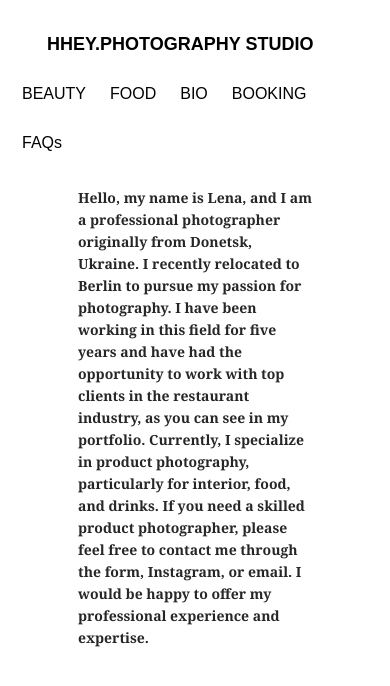
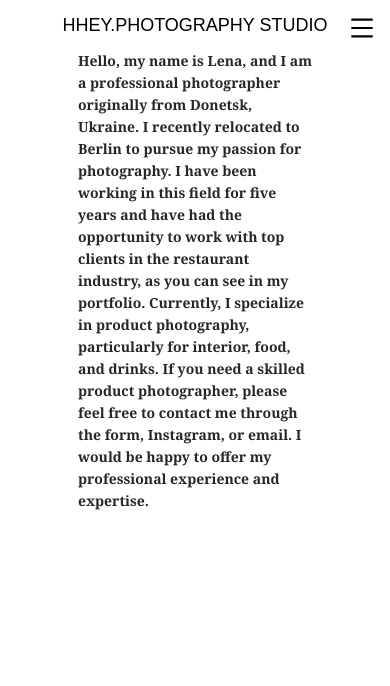
Before and after one commit to AlexLeonkov/nextportfolio2, a Next.js app: page /info in a window 390 px wide. Shown: the top 686 px of the page. Built offline with nearby package versions, Linux system fonts and the light colour scheme; a web font is replaced by a local one.

Commit message:
header mobile

```diff
--- a/src/components/Header.js
+++ b/src/components/Header.js
@@ -1,8 +1,17 @@
-import React from "react";
+import React, { useEffect, useState } from "react";
 import Link from "next/link";
 import styles from "./Header.module.css";
+import HeaderMobile from "./HeaderMobile/HeaderMobile";
 function Header() {
-  return (
+  const [isMobile, setIsMobile] = useState(false);
+
+  useEffect(() => {
+    window.innerWidth <= 500 ? setIsMobile(true) : setIsMobile(false);
+  }, []);
+
+  return isMobile ? (
+    <HeaderMobile />
+  ) : (
     <div className={styles.header}>
       <div className={styles.header_left}>
         <Link className={styles.logo} href="/">
--- /dev/null
+++ b/src/components/HeaderMobile/HeaderMobile.js
@@ -0,0 +1,62 @@
+import Link from "next/link";
+import React, { useState } from "react";
+import styles from "./HeaderMobile.module.css";
+import { MenuOutlined, CloseOutlined } from "@ant-design/icons";
+function HeaderMobile() {
+  const [menuOpen, setMenuOpen] = useState(false);
+
+  function handleMenuToggle() {
+    setMenuOpen(!menuOpen);
+  }
+
+  function handleCloseClick() {
+    setMenuOpen(false);
+  }
+
+  return (
+    <>
+      <header className={styles.header}>
+        <Link href="/">HHEY.PHOTOGRAPHY STUDIO</Link>
+
+        {!menuOpen && (
+          <MenuOutlined
+            className={styles.menuButton}
+            onClick={handleMenuToggle}
+          />
+        )}
+      </header>
+
+      <div
+        id="myNav"
+        className={`${styles.overlay} ${menuOpen ? styles.open : ""}`}
+      >
+        <CloseOutlined
+          className={styles.menuButton}
+          onClick={handleMenuToggle}
+          style={{
+            color: "white",
+          }}
+        />
+        <div className={styles.overlayContent}>
+          <Link href="/beauty" onClick={handleCloseClick}>
+            BEAUTY
+          </Link>
+          <Link href="/food" onClick={handleCloseClick}>
+            FOOD
+          </Link>
+          <Link href="/info" onClick={handleCloseClick}>
+            BIO
+          </Link>
+          <Link href="/booking" onClick={handleCloseClick}>
+            BOOKING
+          </Link>
+          <Link href="/faq" onClick={handleCloseClick}>
+            FAQs
+          </Link>
+        </div>
+      </div>
+    </>
+  );
+}
+
+export default HeaderMobile;
--- /dev/null
+++ b/src/components/HeaderMobile/HeaderMobile.module.css
@@ -0,0 +1,71 @@
+.header {
+  height: 50px;
+  display: flex;
+  align-items: center;
+  justify-content: center;
+}
+
+.header a {
+  color: black;
+  text-align: center;
+  padding: 12px;
+  text-decoration: none;
+  font-size: 18px;
+  line-height: 25px;
+  border-radius: 4px;
+  font-family: Arial, Helvetica, sans-serif;
+}
+
+.overlay {
+  height: 100%;
+  width: 0;
+  position: fixed;
+  z-index: 1;
+  top: 0;
+  left: 0;
+  background-color: rgb(0, 0, 0);
+  background-color: rgba(0, 0, 0, 0.9);
+  overflow-x: hidden;
+  transition: 0.5s;
+}
+
+.open {
+  width: 100%;
+}
+
+.overlayContent {
+  position: relative;
+  top: 25%;
+  width: 100%;
+  text-align: center;
+  margin-top: 30px;
+}
+
+.overlay a {
+  padding: 8px;
+  text-decoration: none;
+  font-size: 36px;
+  color: #818181;
+  display: block;
+  transition: 0.3s;
+}
+
+.overlay a:hover,
+.overlay a:focus {
+  color: #f1f1f1;
+}
+
+.overlay .closebtn {
+  position: absolute;
+  top: 20px;
+  right: 45px;
+  font-size: 60px;
+}
+
+.menuButton {
+  cursor: pointer;
+  font-size: 24px;
+  position: absolute;
+  right: 16px;
+  top: 16px;
+}
--- a/src/screens/Beauty/Beauty.module.css
+++ b/src/screens/Beauty/Beauty.module.css
@@ -22,10 +22,8 @@
   object-fit: cover;
 }
 
-
-
 @media only screen and (max-width: 768px) {
-  .photoGrid{
+  .photoGrid {
     display: block;
     width: 100%;
   }
--- a/src/screens/Food/Food.module.css
+++ b/src/screens/Food/Food.module.css
@@ -22,10 +22,9 @@
   object-fit: cover;
 }
 
+@media only screen and (max-width: 768px) {
+  .photoGrid {
 
-
-@media only screen and (max-width: 768px) {
-  .photoGrid{
     display: block;
     width: 100%;
   }
```
Also changed, not shown: src/screens/Booking/Booking.module.css (+13 -0 lines).
